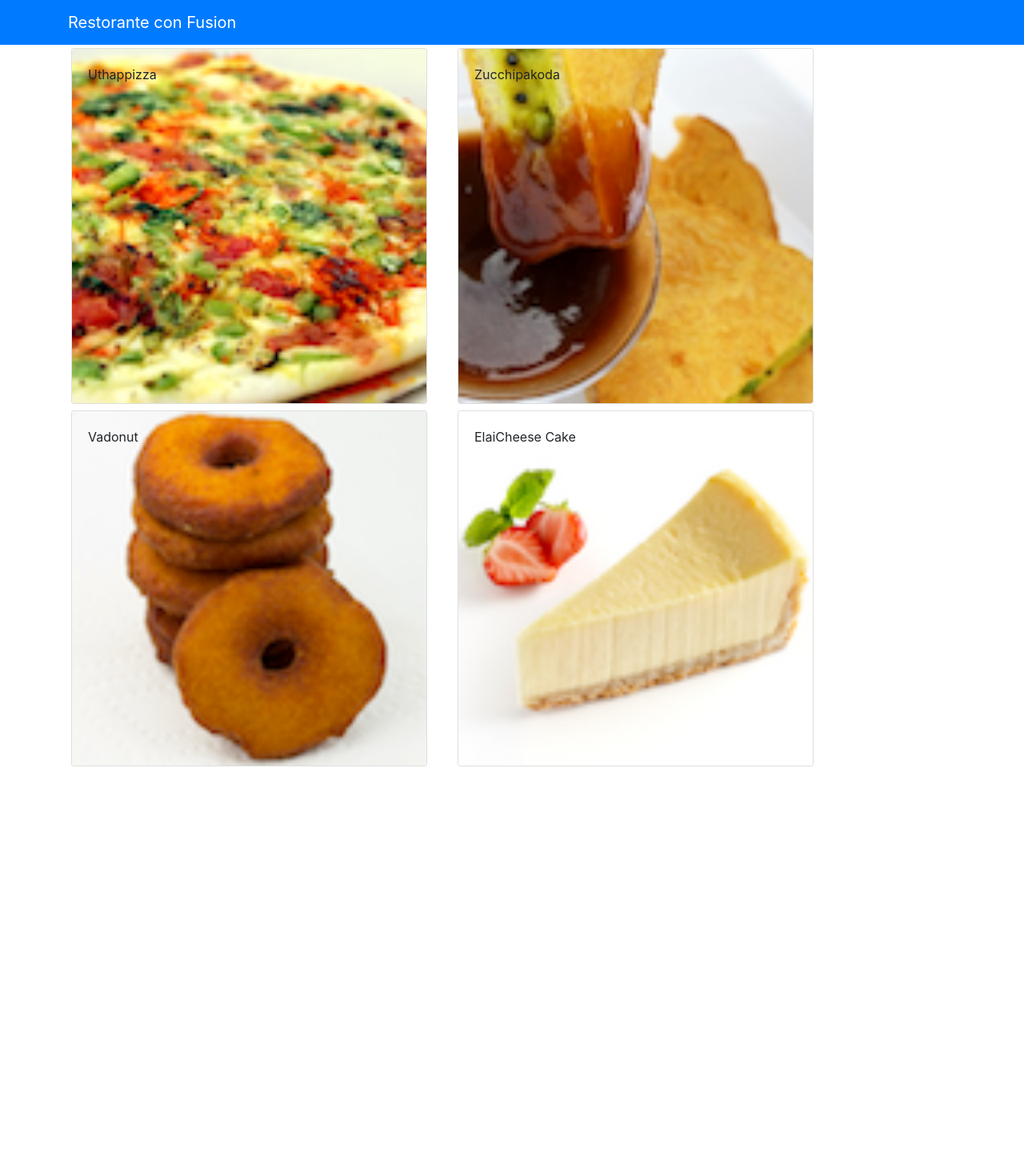
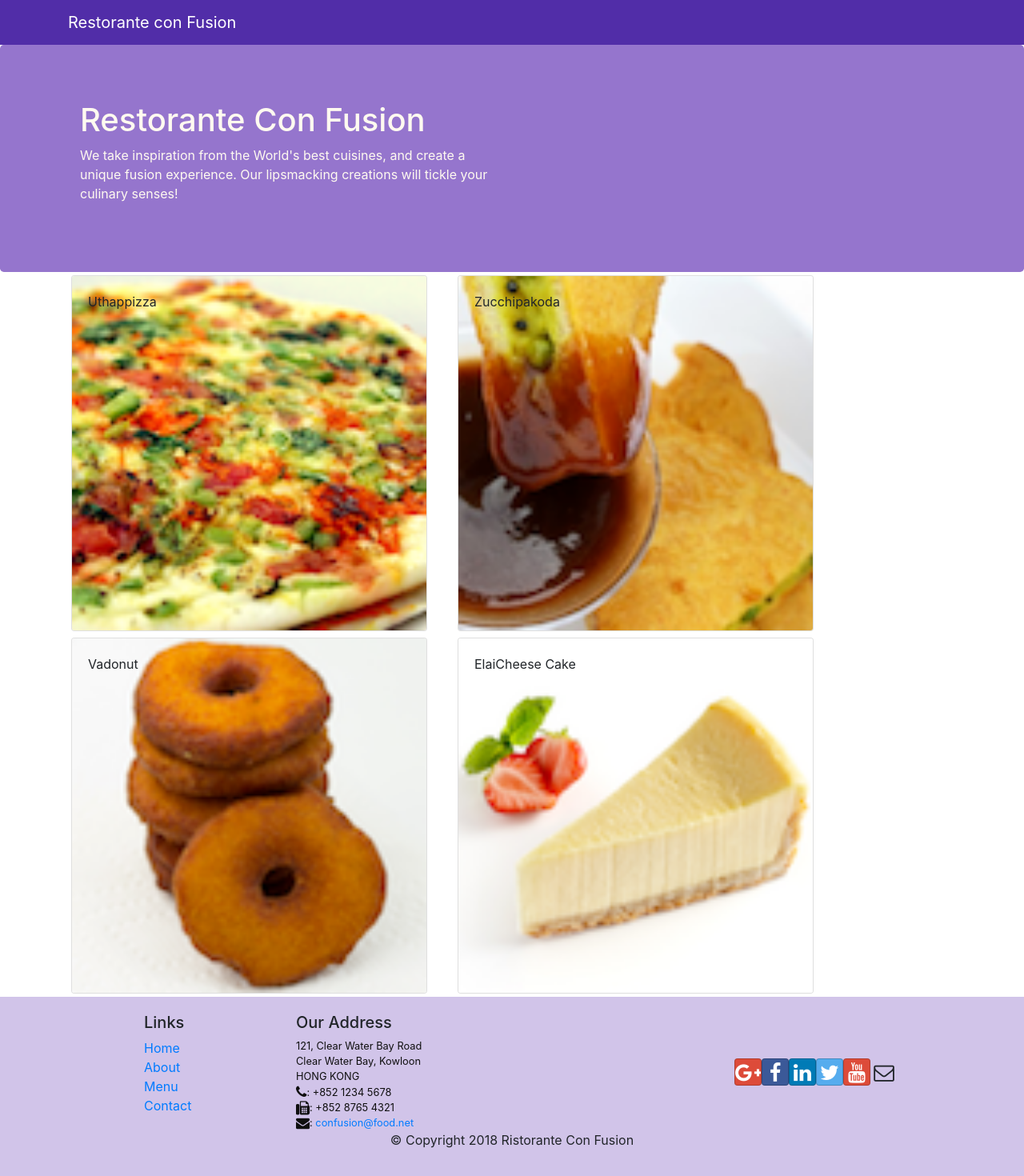
Before and after one commit to saifulshihab/React, a React (Create React App) app: page / in a window 1280 px wide. Shown: the top 1470 px of the page at 80% size. Before the commit the page ends 962 px from the top, so only its background shows below. Built offline with nearby package versions, Linux system fonts and the light colour scheme.

Commit message:
header & footer added

```diff
--- a/package.json
+++ b/package.json
@@ -7,6 +7,8 @@
     "@testing-library/react": "^9.3.2",
     "@testing-library/user-event": "^7.1.2",
     "bootstrap": "4.5",
+    "bootstrap-social": "^5.1.1",
+    "font-awesome": "^4.7.0",
     "react": "^16.13.1",
     "react-dom": "^16.13.1",
     "react-popper": "^2.2.3",
--- /dev/null
+++ b/src/App.css
@@ -0,0 +1,33 @@
+.row-header {
+  margin: 0px auto;
+  padding: 0px auto;
+}
+
+.row-content {
+  margin: 0px auto;
+  padding: 50px 0px 50px 0px;
+  border-bottom: 1px ridge;
+  min-height: 400px;
+}
+
+.footer {
+  background-color: #d1c4e9;
+  margin: 0px auto;
+  padding: 20px 0px 20px 0px;
+}
+.jumbotron {
+  padding: 70px 30px 70px 30px;
+  margin: 0px auto;
+  background: #9575cd;
+  color: floralwhite;
+}
+
+address {
+  font-size: 80%;
+  margin: 0px;
+  color: #0f0f0f;
+}
+
+.navbar-dark {
+  background-color: #512da8;
+}
--- /dev/null
+++ b/src/components/FooterComponent.js
@@ -0,0 +1,49 @@
+import React from 'react';
+
+function Footer(){
+    return(
+        <div className="footer">
+        <div className="container">
+            <div className="row justify-content-center">
+                <div className="col-4 offset-1 col-sm-2">
+                    <h5>Links</h5>
+                    <ul className="list-unstyled">
+                        <li><a href="#">Home</a></li>
+                        <li><a href="#">About</a></li>
+                        <li><a href="#">Menu</a></li>
+                        <li><a href="contactus.html">Contact</a></li>
+                    </ul>
+                </div>
+                <div className="col-7 col-sm-5">
+                    <h5>Our Address</h5>
+                    <address>
+		              121, Clear Water Bay Road<br />
+		              Clear Water Bay, Kowloon<br />
+		              HONG KONG<br />
+		              <i className="fa fa-phone fa-lg"></i>: +852 1234 5678<br />
+		              <i className="fa fa-fax fa-lg"></i>: +852 8765 4321<br />
+		              <i className="fa fa-envelope fa-lg"></i>: <a href="mailto:confusion@food.net">
+                         confusion@food.net</a>
+                    </address>
+                </div>
+                <div className="col-12 col-sm-4 align-self-center">
+                    <div className="text-center">
+                        <a className="btn btn-social-icon btn-google" href="http://google.com/+"><i className="fa fa-google-plus"></i></a>
+                        <a className="btn btn-social-icon btn-facebook" href="http://www.facebook.com/profile.php?id="><i className="fa fa-facebook"></i></a>
+                        <a className="btn btn-social-icon btn-linkedin" href="http://www.linkedin.com/in/"><i className="fa fa-linkedin"></i></a>
+                        <a className="btn btn-social-icon btn-twitter" href="http://twitter.com/"><i className="fa fa-twitter"></i></a>
+                        <a className="btn btn-social-icon btn-google" href="http://youtube.com/"><i className="fa fa-youtube"></i></a>
+                        <a className="btn btn-social-icon" href="mailto:"><i className="fa fa-envelope-o"></i></a>
+                    </div>
+                </div>
+            </div>
+            <div className="row justify-content-center">
+                <div className="col-auto">
+                    <p>© Copyright 2018 Ristorante Con Fusion</p>
+                </div>
+            </div>
+        </div>
+    </div>
+    );
+}
+export default Footer;
--- /dev/null
+++ b/src/components/HeaderComponent.js
@@ -0,0 +1,32 @@
+import React, { Component } from 'react';
+import { Navbar, NavbarBrand, Jumbotron } from 'reactstrap';
+
+class Header extends Component {
+  render() {
+    return (
+      <>
+        <Navbar dark>
+          <div className="container">
+            <NavbarBrand href="/">Restorante con Fusion</NavbarBrand>
+          </div>
+        </Navbar>
+        <Jumbotron>
+          <div className="container">
+            <div className="row row-header">
+              <div className="col-12 col-sm-6">
+                <h1>Restorante Con Fusion</h1>
+                <p>
+                  We take inspiration from the World's best cuisines, and create
+                  a unique fusion experience. Our lipsmacking creations will
+                  tickle your culinary senses!
+                </p>
+              </div>
+            </div>
+          </div>
+        </Jumbotron>
+      </>
+    );
+  }
+}
+
+export default Header;
--- a/src/components/MainComponent.js
+++ b/src/components/MainComponent.js
@@ -1,12 +1,9 @@
 import React, { Component } from 'react';
-// import logo from './logo.svg';
-import { Navbar, NavbarBrand } from 'reactstrap';
 import Menu from './MenuComponent';
-// import './App.css';
 import DishDetail from './DishdetailComponent';
 import { DISHES } from '../shared/dishes';
-// import { render } from 'react-dom';
-
+import Header from './HeaderComponent';
+import Footer from './FooterComponent';
 class Main extends Component {
   constructor(props) {
     super(props);
@@ -21,11 +18,7 @@
   render() {
     return (
       <div>
-        <Navbar dark color="primary">
-          <div className="container">
-            <NavbarBrand href="/">Restorante con Fusion</NavbarBrand>
-          </div>
-        </Navbar>
+        <Header />
         <Menu
           dishes={this.state.dishes}
           onClick={(dishId) => this.onDishSelect(dishId)}
@@ -37,26 +30,10 @@
             )[0]
           }
         />
+        <Footer/>
       </div>
     );
   }
 }
 
 export default Main;
-
-// {
-  //   /* <header className="App-header">
-  //         <img src={logo} className="App-logo" alt="logo" />
-  //         <p>
-  //           Edit <code>src/App.js</code> and save to reload.
-  //         </p>
-  //         <a
-  //           className="App-link"
-  //           href="https://reactjs.org"
-  //           target="_blank"
-  //           rel="noopener noreferrer"
-  //         >
-  //           Learn React from Scratch
-  //         </a>
-  //       </header> */
-// }
--- a/src/index.js
+++ b/src/index.js
@@ -1,6 +1,8 @@
 import React from 'react';
 import ReactDOM from 'react-dom';
 import 'bootstrap/dist/css/bootstrap.min.css';
+import 'font-awesome/css/font-awesome.min.css';
+import 'bootstrap-social/bootstrap-social.css';
 import './index.css';
 import App from './App';
 import * as serviceWorker from './serviceWorker';
```
Also changed, not shown: src/App.js (+1 -21 lines), 1 other file (tests, documents, lock files or other folders).
